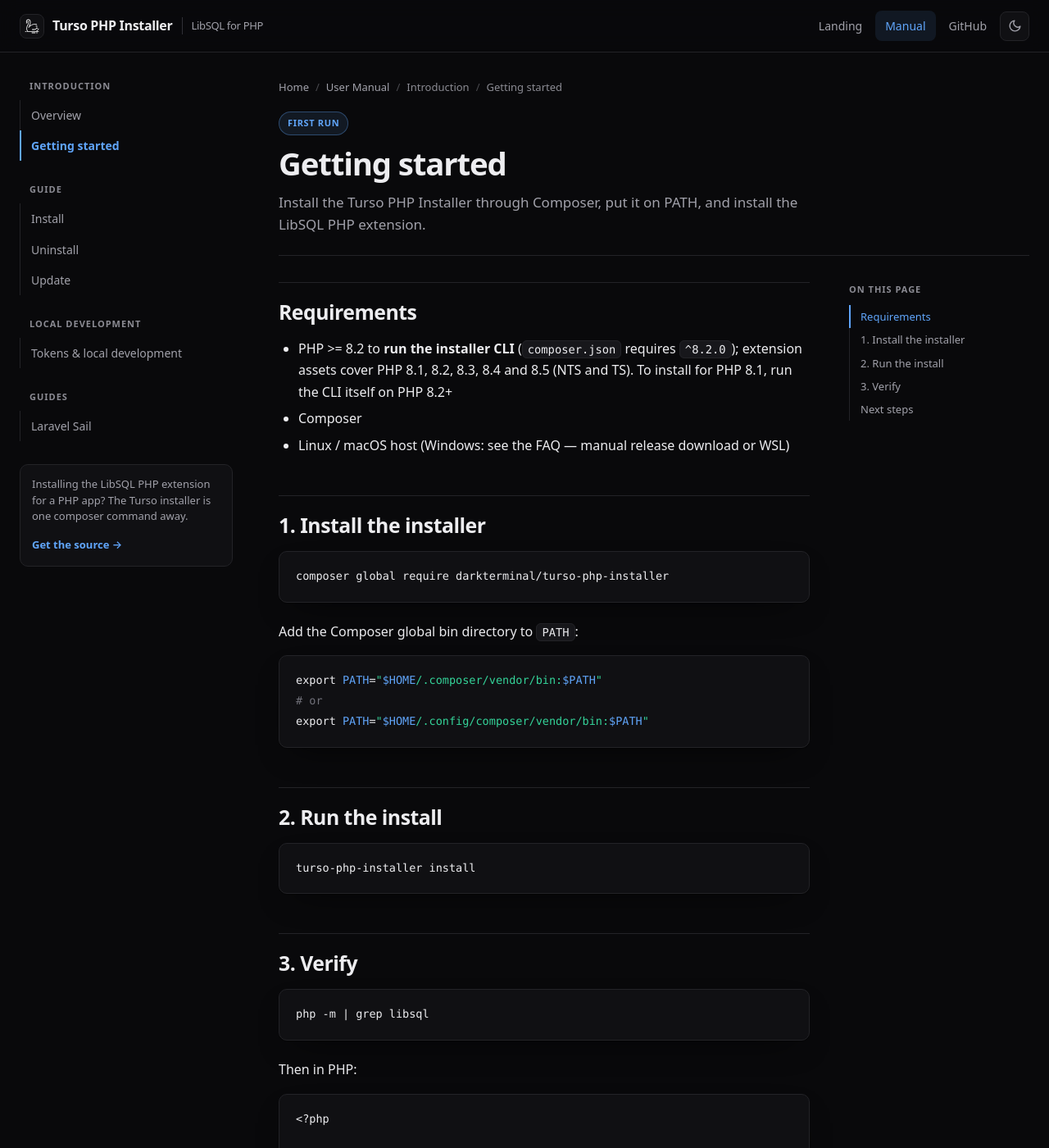
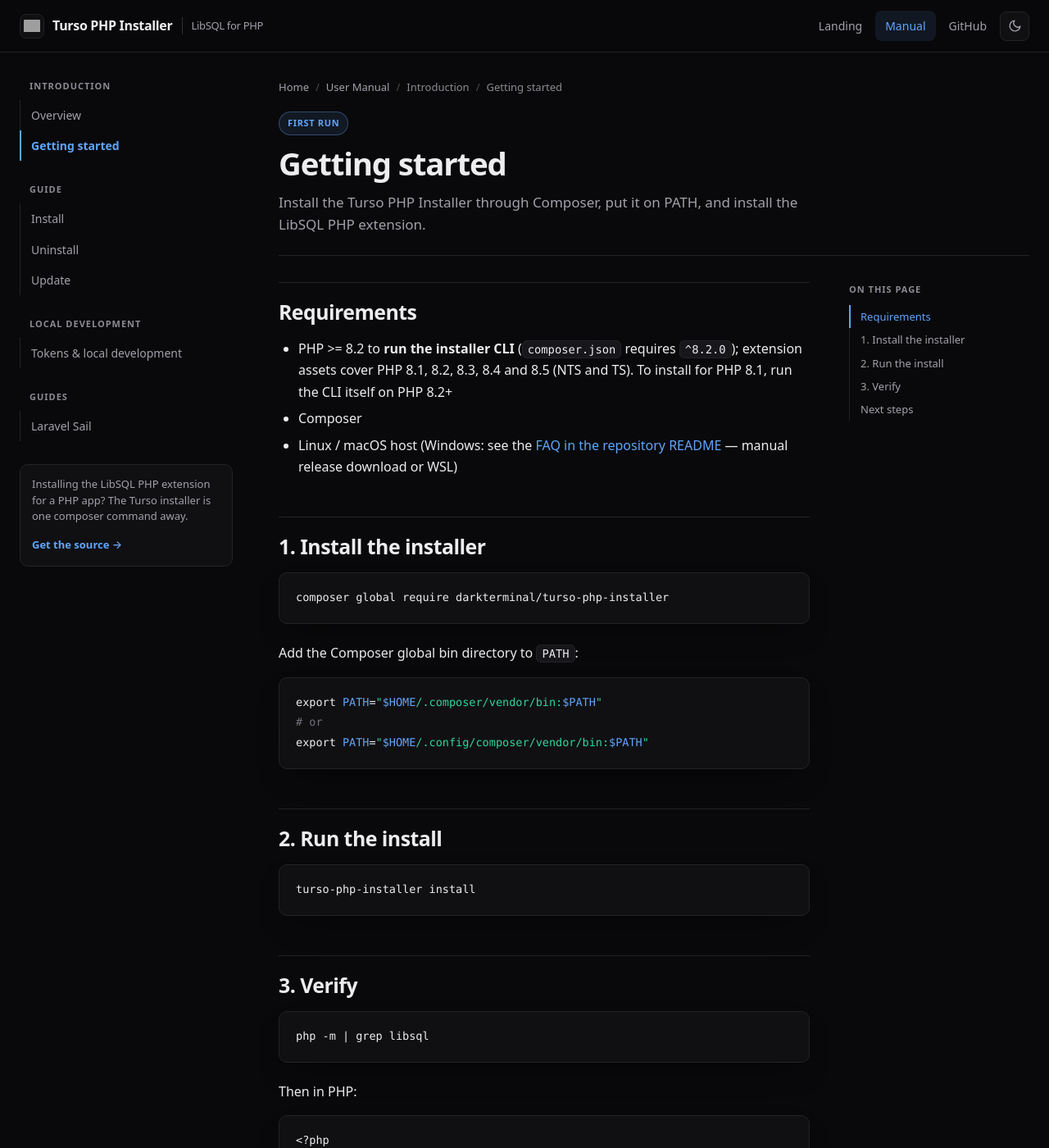
Before and after one commit to darkterminal/turso-php-installer, a Jekyll site: the page built from docs/user-manual/getting-started.md, in a window 1280 px wide and 1400 px high. Shown: the whole window at 82% size. Built offline with Jekyll 4.4.1, drawn with Linux system fonts in a browser that asks for light colours; grey boxes are pictures that could not be loaded.

Commit message:
Docs — align public docs, update Pages logo and README banner
Closes #24 — issue/branch/commit/PR/double check workflow; no release created.

```diff
--- a/docs/_includes/header.html
+++ b/docs/_includes/header.html
@@ -8,7 +8,7 @@
 
         <a class="brand" href="{{ site.baseurl }}/">
             <span class="brand__mark" aria-hidden="true">
-                <img src="{{ site.baseurl }}/images/app-logo-icon.svg" alt="" width="18" height="20" />
+                <img src="{{ site.baseurl }}/images/turso-client-php.png" alt="" width="20" height="20" />
             </span>
             <span>Turso PHP Installer</span>
             <span class="brand__sub">LibSQL for PHP</span>
--- a/docs/assets/css/site.css
+++ b/docs/assets/css/site.css
@@ -1,5 +1,5 @@
 /* ==========================================================================
-   MylibSQLAdmin — product site + user manual
+   Turso PHP Installer — product site + user manual
    Self-contained styles. No CDN, no build step.
    ========================================================================== */
 
@@ -137,14 +137,13 @@ img {
     line-height: 1;
 }
 
-/* The exact AppLogoIcon the application renders in its header. The asset is
-   black; invert it in dark mode to match the app's text-white variant. */
+/* The Turso Client PHP ecosystem logo used in the brand mark. It is a coloured
+   PNG with its own background, so dark mode must not invert it. */
 .brand__mark img {
-    width: 18px;
+    width: 20px;
     height: 20px;
-}
-[data-theme="dark"] .brand__mark img {
-    filter: invert(1);
+    border-radius: 4px;
+    object-fit: contain;
 }
 
 .brand__sub {
--- a/docs/assets/js/landing.js
+++ b/docs/assets/js/landing.js
@@ -1,8 +1,8 @@
-/* MylibSQLAdmin landing page — progressive enhancement only. */
+/* Turso PHP Installer landing page — progressive enhancement only. */
 (function () {
     "use strict";
 
-    var REPO = "darkterminal/mylibsqladmin";
+    var REPO = "darkterminal/turso-php-installer";
 
     /* ----------------------------------------------------------- theme */
     // Same storage key and attribute as the user manual, so a toggle here
--- a/docs/assets/js/site.js
+++ b/docs/assets/js/site.js
@@ -1,4 +1,4 @@
-/* MylibSQLAdmin docs — progressive enhancement only. */
+/* Turso PHP Installer docs — progressive enhancement only. */
 
 (function () {
     'use strict';
--- a/docs/index.html
+++ b/docs/index.html
@@ -42,7 +42,7 @@
             <div class="container header-inner">
                 <a class="brand" href="{{ site.baseurl }}/">
                     <span class="brand__mark" aria-hidden="true">
-                        <img src="{{ site.baseurl }}/images/app-logo-icon.svg" alt="" width="18" height="20" />
+                        <img src="{{ site.baseurl }}/images/turso-client-php.png" alt="" width="20" height="20" />
                     </span>
                     <span>Turso PHP Installer</span>
                     <span class="brand__sub">LibSQL for PHP</span>
@@ -205,7 +205,7 @@
                             <ul>
                                 <li>Extension assets: PHP 8.1, 8.2, 8.3, 8.4, 8.5 (<code>nts</code> / <code>ts</code>); to run the CLI: PHP 8.2+</li>
                                 <li><code>composer</code> global bin dir on <code>PATH</code></li>
-                                <li>Linux / macOS host (Windows: FAQ → manual release download)</li>
+                                <li>Linux / macOS host (Windows: <a href="https://github.com/darkterminal/turso-php-installer#faq">repository FAQ</a> → manual release download)</li>
                             </ul>
                         </div>
                         <div>
@@ -243,7 +243,7 @@
                     <div class="footer__about">
                         <a class="brand" href="{{ site.baseurl }}/">
                             <span class="brand__mark" aria-hidden="true">
-                                <img src="{{ site.baseurl }}/images/app-logo-icon.svg" alt="" width="18" height="20" />
+                                <img src="{{ site.baseurl }}/images/turso-client-php.png" alt="" width="20" height="20" />
                             </span>
                             <span>Turso PHP Installer</span>
                         </a>
--- a/docs/user-manual/getting-started.md
+++ b/docs/user-manual/getting-started.md
@@ -9,7 +9,7 @@ eyebrow: First run
 
 - PHP >= 8.2 to **run the installer CLI** (`composer.json` requires `^8.2.0`); extension assets cover PHP 8.1, 8.2, 8.3, 8.4 and 8.5 (NTS and TS). To install for PHP 8.1, run the CLI itself on PHP 8.2+
 - Composer
-- Linux / macOS host (Windows: see the FAQ — manual release download or WSL)
+- Linux / macOS host (Windows: see the [FAQ in the repository README](https://github.com/darkterminal/turso-php-installer#faq) — manual release download or WSL)
 
 ## 1. Install the installer
 
```
Also changed, not shown: docs/assets/css/landing.css (+6 -7 lines), docs/user-manual/tokens.md (+9 -9 lines), scripts/check_docs.py (+51 -1 lines), .github/workflows/docs-checks.yml, README.md, art/turso-php-installer-banner.png (added), docs/favicon.svg, docs/images/app-logo-icon.svg (deleted), 1 other file.
